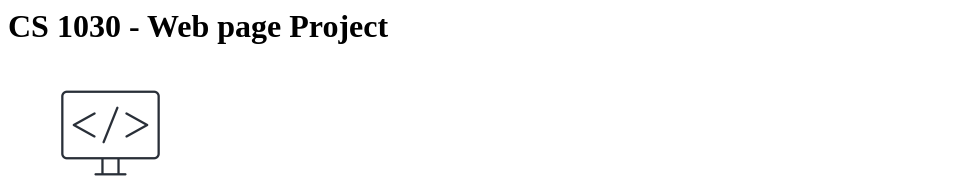
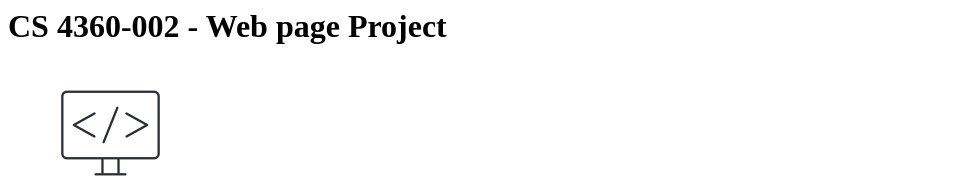
Before and after one commit to treamy1/cs1030web, a plain HTML site: page index.html in a window 1280 px wide. Shown: the top 178 px of the page, without its empty margins (0-954 px from the left). Drawn offline with Linux system fonts and the light colour scheme.

Commit message:
Update index.html

```diff
--- a/index.html
+++ b/index.html
@@ -1,12 +1,12 @@
 <html>
   <head>
-    <title>CS 1030 Web Page Project</title>
+    <title>CS 4360-002 Web Page Project</title>
     <!-- Replace the content in the following line with your name. -->
     <meta name="author" content="Travis Reamy">
   </head>
   <body>
     <!-- Replace the lines in this body with your content. -->
-    <h1>CS 1030 - Web page Project</h1>
+    <h1>CS 4360-002 - Web page Project</h1>
     <img src="logo.png">
 
     <p>Provide your GitHub name: treamy1</p>
```
